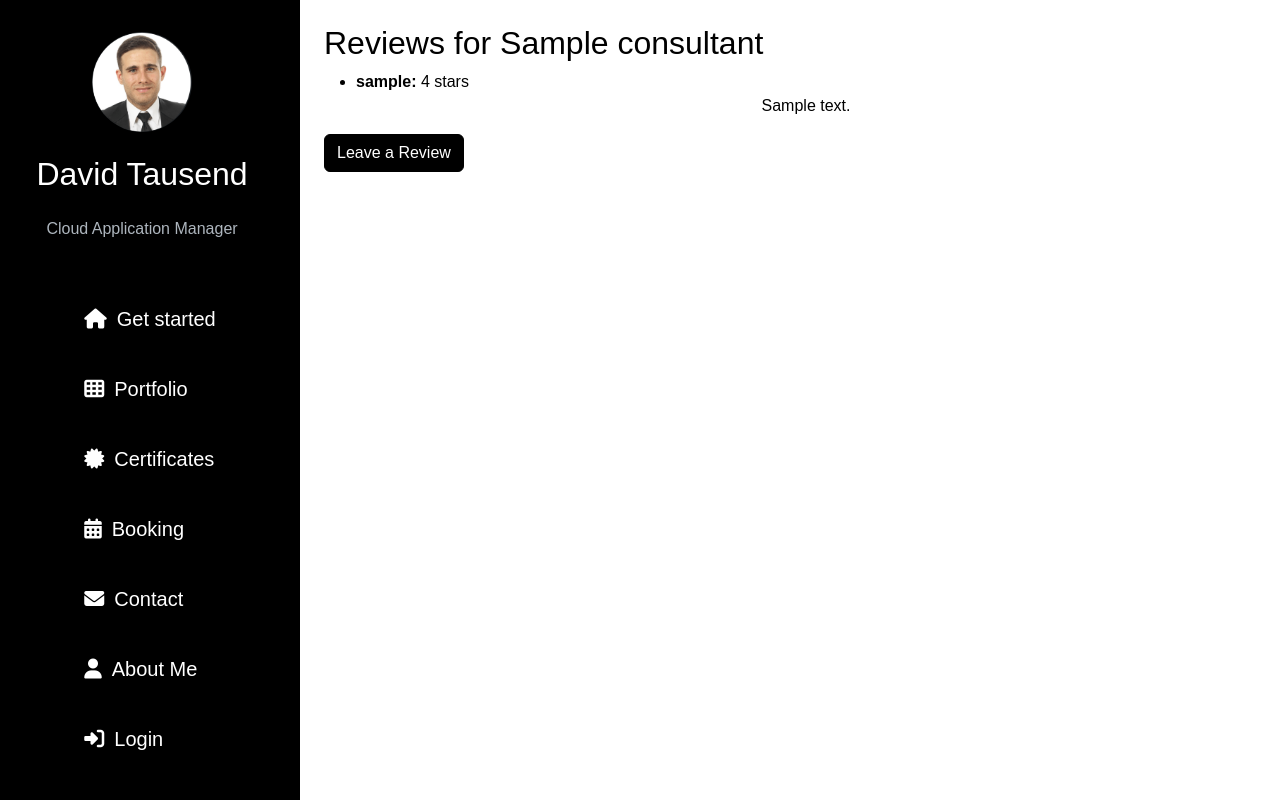
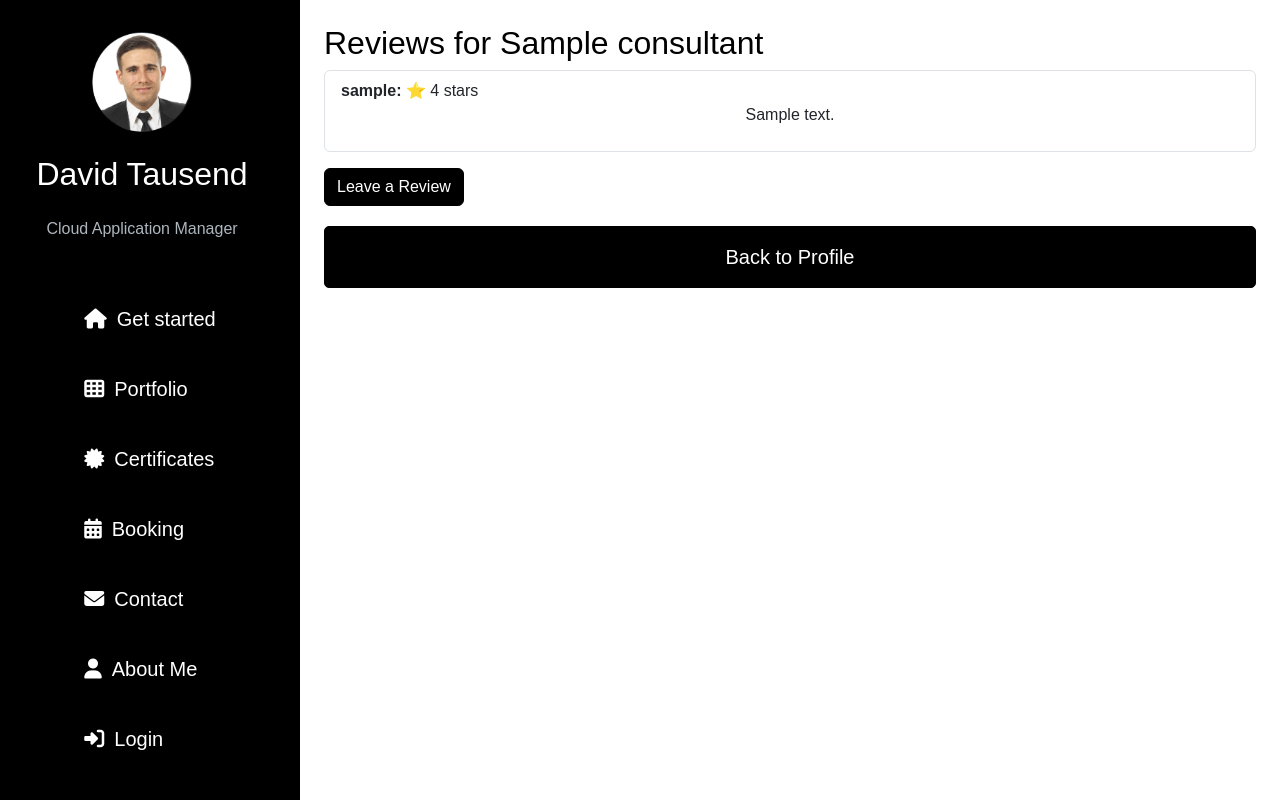
Before and after one commit to DavidTausend/consulting, a Django app: template accounts/templates/accounts/view_reviews.html in a window 1280 px wide. Run offline with Django 3.2, Linux system fonts and the light colour scheme; the template is opened without the code that fills it: most values are stand-ins (such as "Sample title", 1, 10 or a date in 2020).

Commit message:
Improve navigation to review page

```diff
--- a/accounts/templates/accounts/view_reviews.html
+++ b/accounts/templates/accounts/view_reviews.html
@@ -2,20 +2,33 @@
 
 {% block content %}
 <h2>Reviews for {{ consultant.name }}</h2>
-<ul>
+
+{% if reviews %}
+<ul class="list-group">
     {% for review in reviews %}
-    <li>
-        <strong>{{ review.user.username }}:</strong> {{ review.rating }} stars
+    <li class="list-group-item">
+        <strong>{{ review.user.username }}:</strong> ⭐ {{ review.rating }} stars
         <p>{{ review.comments }}</p>
         {% if review.user == user %}
-        <a href="{% url 'accounts:edit_review' review.id %}" class="btn btn-secondary">Edit Review</a>
-        <form action="{% url 'accounts:delete_review' review.id %}" method="POST" style="display:inline;">
+        <a href="{% url 'accounts:edit_review' review.id %}" class="btn btn-secondary btn-sm">Edit Review</a>
+
+        <form action="{% url 'accounts:delete_review' review.id %}" method="POST" class="d-inline">
             {% csrf_token %}
-            <button type="submit" class="btn btn-danger">Delete Review</button>
+            <button type="submit" class="btn btn-danger btn-sm" onclick="return confirm('Are you sure you want to delete this review?');">
+                Delete Review
+            </button>
         </form>
         {% endif %}
     </li>
     {% endfor %}
 </ul>
-<a href="{% url 'accounts:submit_review' consultant.id %}" class="btn btn-primary">Leave a Review</a>
+{% else %}
+<p class="alert alert-info">No reviews yet. Be the first to leave a review!</p>
+{% endif %}
+
+<div class="mt-3">
+    <a href="{% url 'accounts:submit_review' consultant.id %}" class="btn btn-primary">Leave a Review</a>
+    <a href="{% url 'accounts:consultant_profile' consultant.id %}" class="btn btn-secondary">Back to Profile</a>
+</div>
+
 {% endblock %}
```
Also changed, not shown: accounts/views.py (+8 -7 lines).
